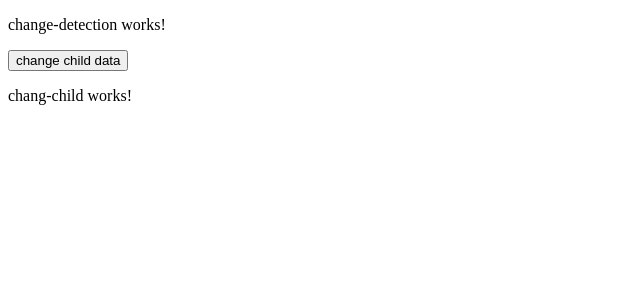
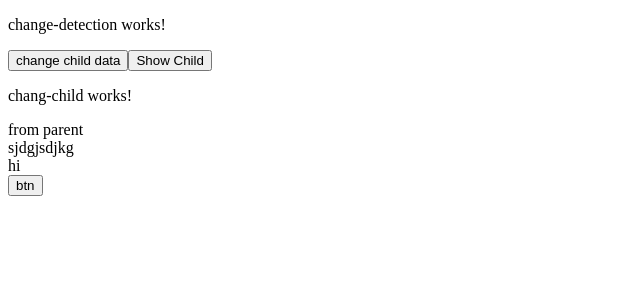
Before and after one commit to Tanish2k9/Angular_Learning, an Angular app: page /home in a window 1280 px wide. Shown: the top 300 px of the page, without its empty margins (0-640 px from the left). Built offline with nearby package versions, Linux system fonts and the light colour scheme.

Commit message:
all lifecycle hooks

```diff
--- a/src/app/chang-child/chang-child.component.html
+++ b/src/app/chang-child/chang-child.component.html
@@ -1 +1,6 @@
 <p>chang-child works!</p>
+
+<ng-content></ng-content>
+
+<div #hi >hi</div>
+<button  (click)="onClick()"  >btn</button>
--- a/src/app/chang-child/chang-child.component.ts
+++ b/src/app/chang-child/chang-child.component.ts
@@ -1,4 +1,4 @@
-import { Component, DoCheck, Input, OnChanges, OnInit, SimpleChanges } from '@angular/core';
+import { AfterContentChecked, AfterContentInit, AfterViewChecked, AfterViewInit, Component, ContentChild, DoCheck, ElementRef, Input, OnChanges, OnDestroy, OnInit, SimpleChanges, ViewChild } from '@angular/core';
 
 @Component({
   selector: 'app-chang-child',
@@ -6,7 +6,36 @@ import { Component, DoCheck, Input, OnChanges, OnInit, SimpleChanges } from '@an
   templateUrl: './chang-child.component.html',
   styleUrl: './chang-child.component.css'
 })
-export class ChangChildComponent implements OnChanges,OnInit,DoCheck {
+export class ChangChildComponent implements OnChanges,OnInit,DoCheck,AfterViewInit,AfterViewChecked,AfterContentInit,AfterContentChecked,OnDestroy{
+
+
+  timer:any;
+  ngOnDestroy(): void {
+    console.log("destroyed");
+    clearInterval(this.timer);
+  }
+  ngAfterContentChecked(): void {
+    console.log("content checked",this.fromParent);
+  }
+  ngAfterContentInit(): void {
+    console.log("content init",this.fromParent);
+  }
+  ngAfterViewChecked(): void {
+    console.log("view checked",this.hi)
+  }
+
+
+  @ViewChild('hi') hi!:ElementRef;
+
+
+  @ContentChild("fromParent") fromParent!:ElementRef;
+
+
+
+
+  ngAfterViewInit(): void {
+    console.log("after view init",this.hi);
+  }
   ngDoCheck(): void {
     console.log("ng do check in chald", this.dataObject);
   }
@@ -19,6 +48,18 @@ export class ChangChildComponent implements OnChanges,OnInit,DoCheck {
 
     console.log(" ng on onit in child",this.data)
 
+    console.log(this.hi);
+
+    this.timer = setInterval(()=>{
+      console.log("timer");
+    },1000)
+
+  }
+
+  onClick(){
+    console.log(this.hi);
+
+    this.hi.nativeElement.innerHTML="hello"
   }
 
 
--- a/src/app/change-detection/change-detection.component.html
+++ b/src/app/change-detection/change-detection.component.html
@@ -4,9 +4,21 @@
 
 <button (click)="changeChild()">change child data</button>
 
-<app-chang-child
 
-[data]="childData"
-[dataObject]="childObject"
+<button (click)="show = !show">Show Child</button>
 
-></app-chang-child>
+
+<div *ngIf="show">
+
+    <app-chang-child
+
+    [data]="childData"
+    [dataObject]="childObject"
+
+    >
+
+    <div  #fromParent >from parent </div>
+    <div>sjdgjsdjkg</div>
+
+    </app-chang-child>
+</div>
--- a/src/app/change-detection/change-detection.component.ts
+++ b/src/app/change-detection/change-detection.component.ts
@@ -1,15 +1,18 @@
 import { Component } from '@angular/core';
 import { ChangChildComponent } from "../chang-child/chang-child.component";
+import { CommonModule } from '@angular/common';
 
 @Component({
   selector: 'app-change-detection',
-  imports: [ChangChildComponent],
+  imports: [ChangChildComponent,CommonModule],
   templateUrl: './change-detection.component.html',
   styleUrl: './change-detection.component.css'
 })
 export class ChangeDetectionComponent {
 
   childData:string = "data from parent"
+
+  show:boolean=true;
 
 
   childObject ={
```
